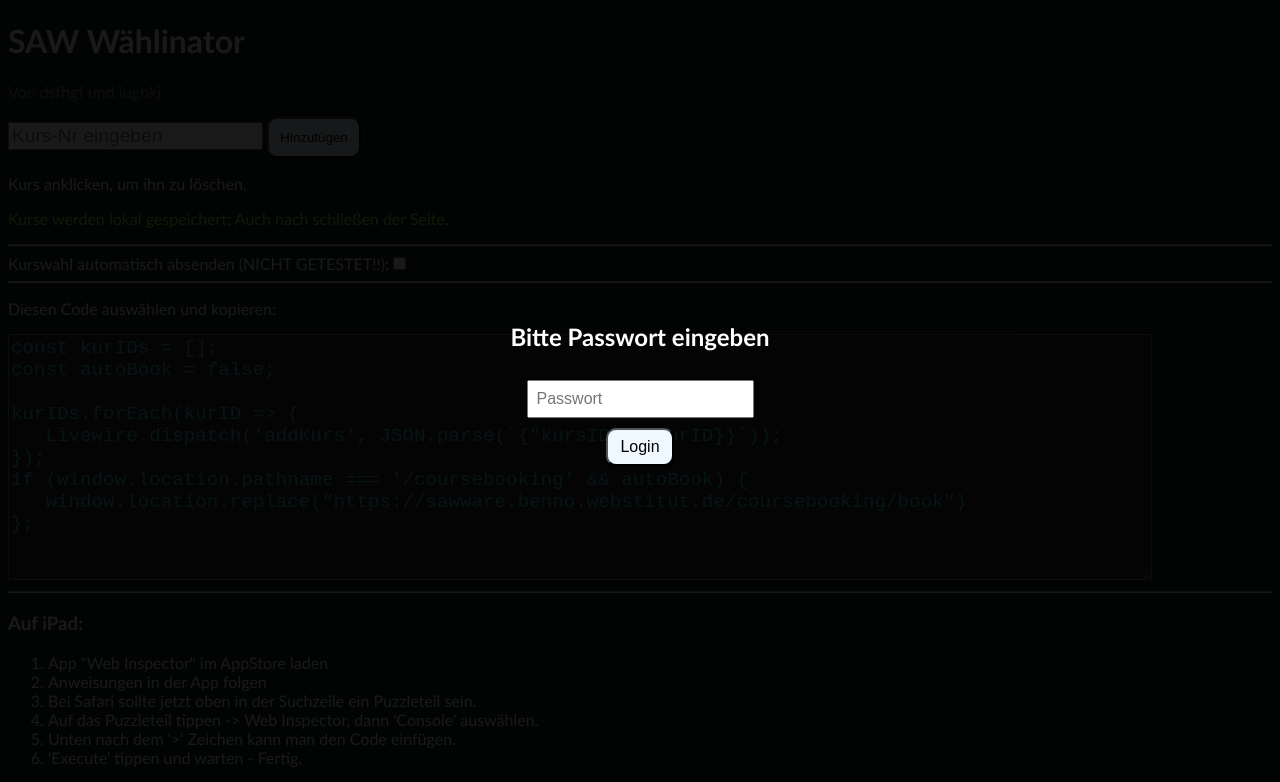
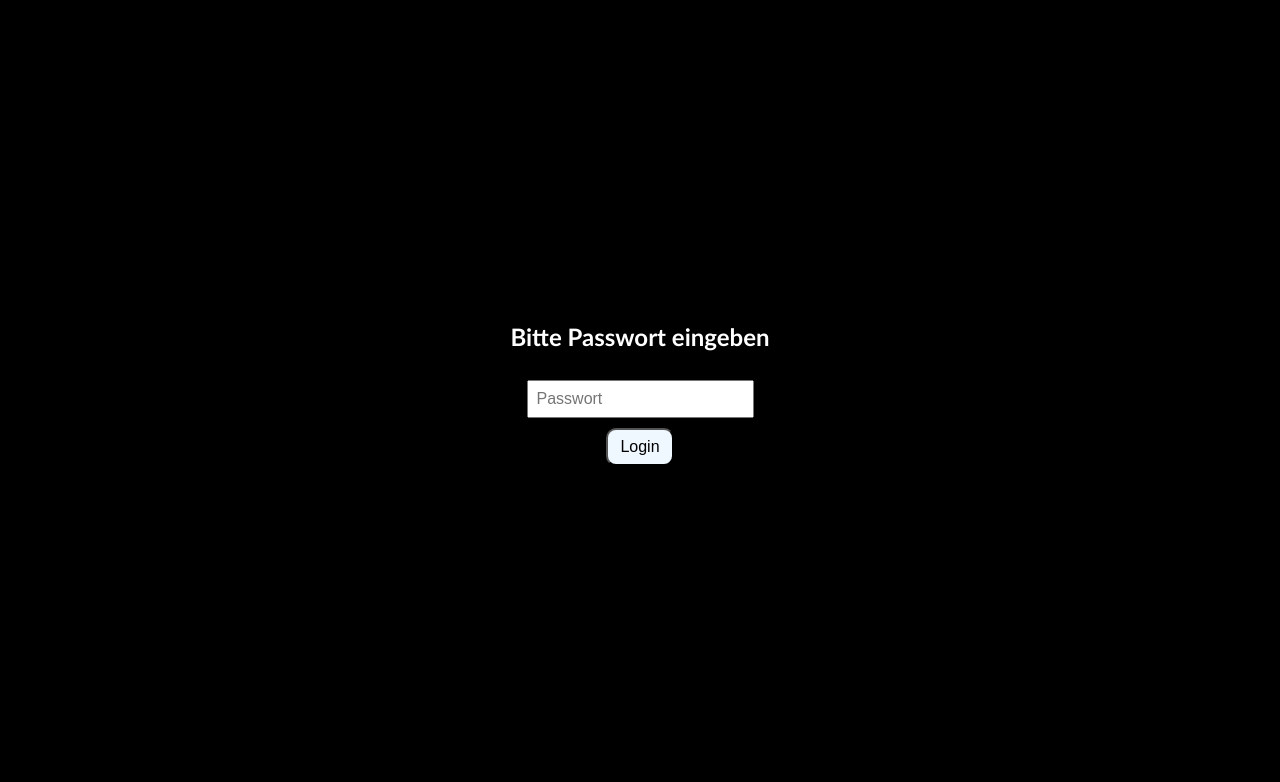
Before and after one commit to Joshi1531/saw_waehlinator, a plain HTML site: page index.html in a window 1280 px wide. Shown: the top 782 px of the page. Drawn offline with Linux system fonts and the light colour scheme.

Commit message:
Update index.html

```diff
--- a/index.html
+++ b/index.html
@@ -11,7 +11,7 @@
       position: fixed;
       top: 0; left: 0;
       width: 100%; height: 100%;
-      background: rgba(0,0,0,0.9);
+      background: #000000;
       color: white;
       display: flex;
       flex-direction: column;
```
